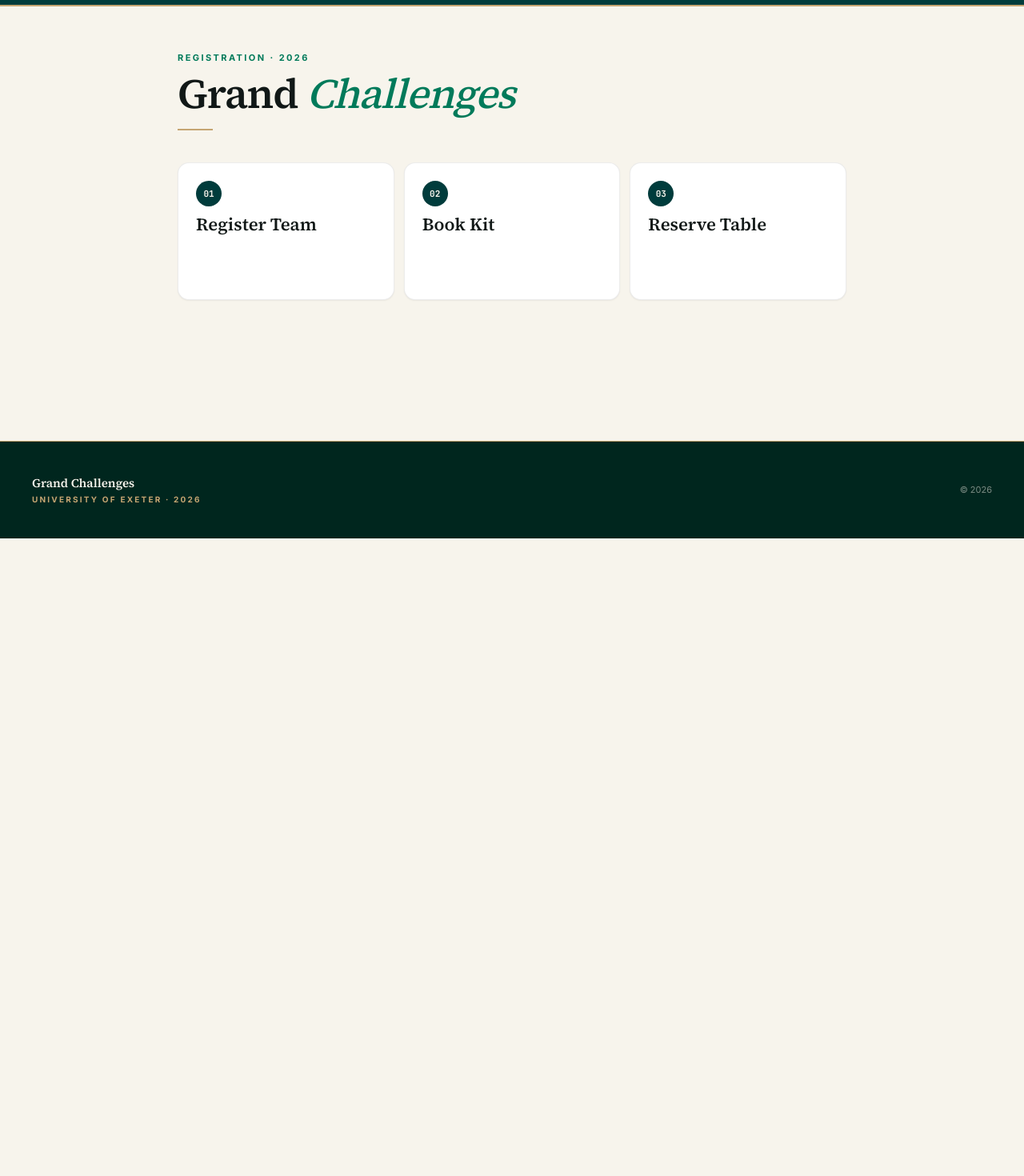
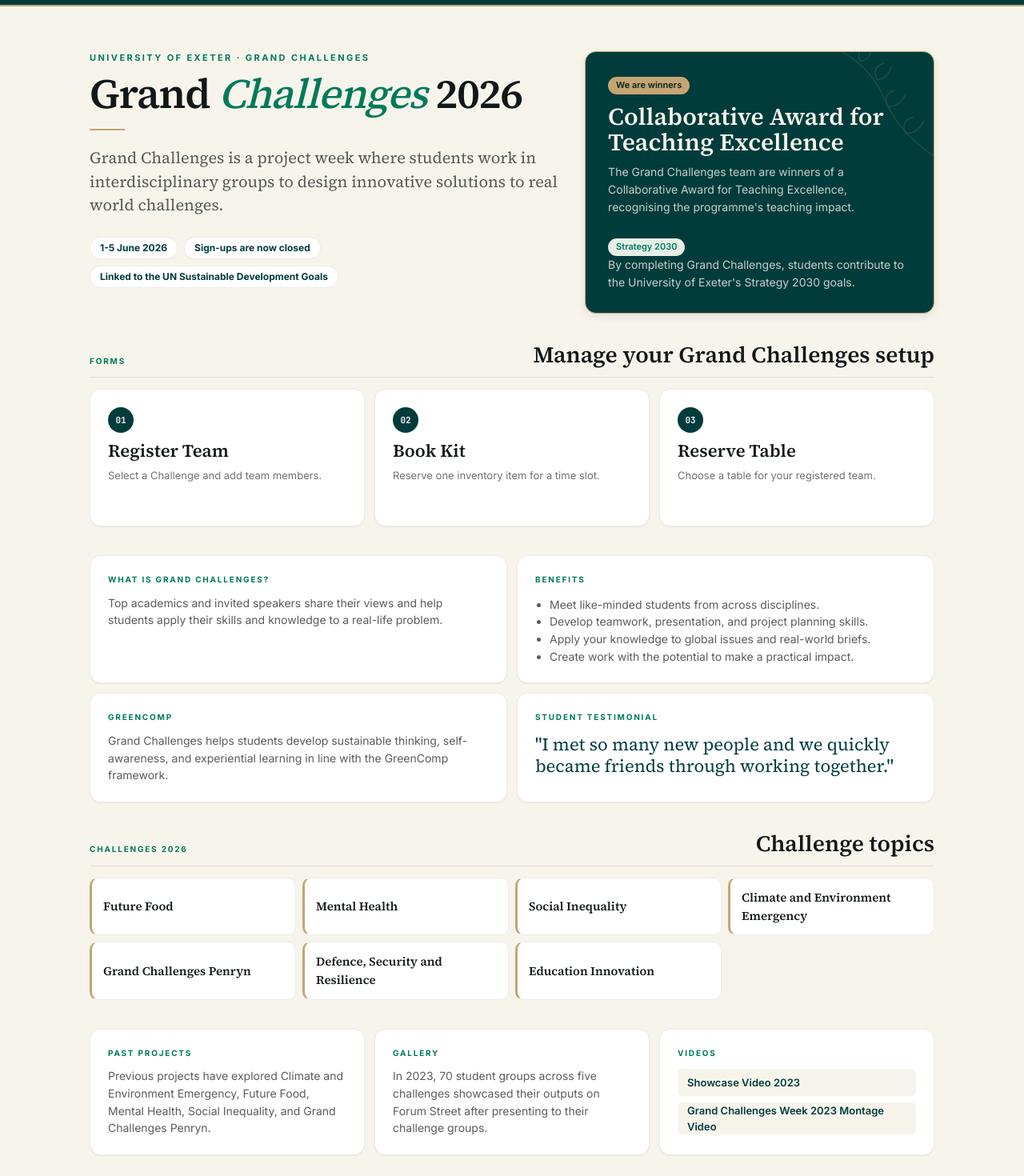
Before and after one commit to UoeExpolab/gc-reg-2026, a Next.js app: page / in a window 1280 px wide. Shown: the part 60-1530 px from the top of the page at 80% size. Before the commit the page ends 800 px from the top, so only its background shows below. Built offline with nearby package versions, Linux system fonts and the light colour scheme.

Commit message:
added landing page

```diff
--- a/app/api/teams/route.ts
+++ b/app/api/teams/route.ts
@@ -31,11 +31,10 @@
 
   try {
     const body = await request.json();
-    const { studentIds, challengeId, projectName } = body;
-    const cleanProjectName = typeof projectName === 'string' ? projectName.trim() : '';
+    const { studentIds, challengeId } = body;
 
-    if (!Array.isArray(studentIds) || studentIds.length === 0 || !challengeId || !cleanProjectName) {
-      return NextResponse.json({ error: 'Students, challenge, and project name are required' }, { status: 400 });
+    if (!Array.isArray(studentIds) || studentIds.length === 0 || !challengeId) {
+      return NextResponse.json({ error: 'Students and challenge are required' }, { status: 400 });
     }
 
     // Auto-calculate the next group number for this challenge
@@ -68,7 +67,6 @@
       "Students": studentIds,
       "Challenges": [challengeId],
       "Group Number": assignedGroupNumber,
-      "Project Name": cleanProjectName,
     };
 
     const newTeam = await base('Teams').create([{ fields }]);
--- a/app/globals.css
+++ b/app/globals.css
@@ -129,6 +129,7 @@
 
 /* FORM INDEX */
 .form-index,.form-page{max-width:900px;margin:0 auto;padding:56px 32px 96px;}
+.form-index{max-width:1120px;}
 .form-index-heading,.form-page-heading{margin-bottom:40px;}
 .form-index-heading .eyebrow,.form-page-heading .eyebrow{font-size:11px;font-weight:700;letter-spacing:0.22em;text-transform:uppercase;color:var(--exeter-sprig);margin-bottom:10px;}
 .form-index-heading h1,.form-page-heading h1{font-family:var(--font-serif);font-size:clamp(36px,5vw,52px);line-height:1;letter-spacing:-0.025em;font-weight:600;margin:0;color:var(--ink);}
@@ -140,9 +141,35 @@
 .form-link-card .marker{width:32px;height:32px;border-radius:999px;background:var(--exeter-green);color:var(--on-green);display:flex;align-items:center;justify-content:center;font-family:var(--font-mono);font-size:11px;font-weight:700;}
 .form-link-card .label{font-family:var(--font-serif);font-size:22px;font-weight:600;line-height:1.1;}
 .form-link-card .hint{font-size:13px;color:var(--ink-60);line-height:1.45;}
-.back-link{display:inline-flex;margin-bottom:18px;font-size:13px;font-weight:600;color:var(--ink-60);}
-.back-link:hover{color:var(--exeter-sprig);text-decoration:none;}
-@media(max-width:760px){.form-index,.form-page{padding:40px 20px 56px;}.form-index-grid{grid-template-columns:1fr;}.topbar{padding:0 20px;}.topbar .nav{display:none;}}
+.home-page{display:flex;flex-direction:column;gap:36px;}
+.home-intro{display:grid;grid-template-columns:minmax(0,1.15fr) minmax(300px,0.85fr);gap:28px;align-items:stretch;}
+.home-intro .form-index-heading{margin-bottom:20px;}
+.home-lede{font-family:var(--font-serif);font-size:20px;line-height:1.48;color:var(--ink-70);max-width:720px;margin:0;}
+.home-meta{display:flex;flex-wrap:wrap;gap:8px;margin-top:24px;}
+.home-meta span{display:inline-flex;align-items:center;min-height:28px;padding:0 12px;border-radius:999px;background:var(--white);border:1px solid var(--ink-08);font-size:12px;font-weight:700;color:var(--exeter-green);}
+.home-highlight{position:relative;overflow:hidden;background:var(--exeter-green);color:var(--on-green);border-radius:var(--radius-lg);padding:28px;border:1px solid var(--exeter-gold);box-shadow:var(--shadow-md);display:flex;flex-direction:column;justify-content:space-between;gap:26px;}
+.home-highlight h2{font-family:var(--font-serif);font-size:30px;line-height:1.08;font-weight:600;margin:12px 0 10px;color:var(--on-green);}
+.home-highlight p{margin:0;color:var(--on-green-80);font-size:14px;line-height:1.55;}
+.home-flourish{position:absolute;right:-28px;top:-24px;width:180px;height:180px;color:var(--exeter-gold);background:currentColor;opacity:0.18;mask:url("/assets/botanical-flourish.svg") center/contain no-repeat;-webkit-mask:url("/assets/botanical-flourish.svg") center/contain no-repeat;}
+.landing-section{display:flex;flex-direction:column;gap:14px;}
+.section-heading{display:flex;align-items:end;justify-content:space-between;gap:16px;border-bottom:1px solid var(--ink-10);padding-bottom:12px;}
+.section-heading .eyebrow,.info-panel .eyebrow{font-size:10px;font-weight:700;letter-spacing:0.18em;text-transform:uppercase;color:var(--exeter-sprig);}
+.section-heading h2{font-family:var(--font-serif);font-size:28px;line-height:1.1;font-weight:600;margin:0;}
+.landing-grid{display:grid;grid-template-columns:repeat(2,minmax(0,1fr));gap:12px;}
+.landing-grid.compact{grid-template-columns:repeat(3,minmax(0,1fr));}
+.info-panel{background:var(--white);border:1px solid var(--ink-08);border-radius:var(--radius-lg);box-shadow:var(--shadow-sm);padding:22px;}
+.info-panel p,.info-panel li{font-size:14px;line-height:1.55;color:var(--ink-70);}
+.info-panel p{margin:10px 0 0;}
+.info-panel ul{margin:12px 0 0;padding-left:18px;}
+.quote-panel blockquote{font-family:var(--font-serif);font-size:22px;line-height:1.25;color:var(--exeter-green);margin:12px 0 0;}
+.challenge-grid{display:grid;grid-template-columns:repeat(auto-fill,minmax(220px,1fr));gap:8px;}
+.challenge-chip{display:flex;align-items:center;min-height:48px;background:var(--white);border:1px solid var(--ink-08);border-left:3px solid var(--exeter-gold);border-radius:var(--radius-md);padding:12px 14px;font-family:var(--font-serif);font-weight:600;color:var(--ink);}
+.video-links{display:flex;flex-direction:column;gap:8px;margin-top:12px;}
+.video-links span{display:flex;align-items:center;min-height:34px;padding:0 12px;border-radius:var(--radius-sm);background:var(--paper);font-size:13px;font-weight:600;color:var(--exeter-green);}
+.back-link{display:inline-flex;align-items:center;min-height:38px;margin-bottom:22px;padding:0 14px;border-radius:var(--radius-md);background:var(--exeter-green);color:var(--on-green);border:1px solid var(--exeter-gold);box-shadow:var(--shadow-sm);font-size:13px;font-weight:700;}
+.back-link:hover{background:var(--exeter-green-deep);color:var(--on-green);text-decoration:none;}
+@media(max-width:860px){.home-intro,.landing-grid,.landing-grid.compact{grid-template-columns:1fr;}}
+@media(max-width:760px){.form-index,.form-page{padding:40px 20px 56px;}.form-index-grid{grid-template-columns:1fr;}.topbar{padding:0 20px;}.topbar .nav{display:none;}.section-heading{display:block;}.section-heading h2{margin-top:6px;}.home-highlight h2{font-size:26px;}}
 
 /* FORM CARD */
 .reg-main{min-width:0;}
@@ -208,6 +235,10 @@
 .summary .k{font-size:10px;letter-spacing:0.12em;text-transform:uppercase;color:var(--ink-60);font-weight:700;margin-bottom:3px;}
 .summary .v{font-size:14px;color:var(--ink);font-weight:500;font-family:var(--font-serif);}
 .summary .v.mono{font-family:var(--font-mono);color:var(--exeter-sprig);font-weight:600;}
+.team-confirmation{background:var(--success-bg);border:1px solid rgba(47,107,74,0.22);border-left:3px solid var(--success);border-radius:var(--radius-md);padding:18px 20px;margin:0 0 22px;}
+.team-confirmation .k{font-size:10px;letter-spacing:0.12em;text-transform:uppercase;color:var(--success);font-weight:700;margin-bottom:4px;}
+.team-confirmation .v{font-family:var(--font-serif);font-size:19px;color:var(--ink);line-height:1.3;}
+.team-confirmation strong{font-family:var(--font-mono);color:var(--exeter-sprig);}
 
 /* BOOKING WINDOW */
 .booking-window-panel{background:var(--paper-deep);border:1px solid var(--ink-08);border-left:3px solid var(--exeter-gold);border-radius:var(--radius-md);padding:22px 24px;}
@@ -256,15 +287,13 @@
 
 /* KIT CARDS */
 .kit-list{display:flex;flex-direction:column;gap:8px;}
-.kit-card{display:grid;grid-template-columns:44px 1fr auto;gap:14px;align-items:center;padding:14px 16px;background:var(--white);border:1px solid var(--ink-10);border-radius:var(--radius-md);cursor:pointer;transition:all var(--dur) var(--ease-out);}
+.kit-card{display:grid;grid-template-columns:44px 1fr;gap:14px;align-items:center;padding:14px 16px;background:var(--white);border:1px solid var(--ink-10);border-radius:var(--radius-md);cursor:pointer;transition:all var(--dur) var(--ease-out);}
 .kit-card:hover{border-color:var(--exeter-sprig);background:var(--paper);}
 .kit-card.selected{border-color:var(--exeter-sprig);background:var(--white);box-shadow:0 0 0 1px var(--exeter-sprig) inset;}
 .kit-card .ico{width:40px;height:40px;border-radius:var(--radius-sm);background:var(--paper-deep);color:var(--exeter-sprig);display:flex;align-items:center;justify-content:center;}
 .kit-card.selected .ico{background:var(--exeter-sprig);color:var(--on-green);}
 .kit-card .main .title{font-family:var(--font-serif);font-size:16px;font-weight:600;line-height:1.2;}
 .kit-card .main .sub{font-size:12px;color:var(--ink-60);margin-top:2px;}
-.kit-card .check{width:22px;height:22px;border-radius:var(--radius-xs);border:1px solid var(--ink-10);display:flex;align-items:center;justify-content:center;color:transparent;transition:all var(--dur) var(--ease-out);flex-shrink:0;}
-.kit-card.selected .check{background:var(--exeter-sprig);border-color:var(--exeter-sprig);color:var(--on-green);}
 
 /* SLOTS */
 .slots{display:grid;grid-template-columns:repeat(auto-fill,minmax(200px,1fr));gap:8px;}
--- a/app/page.tsx
+++ b/app/page.tsx
@@ -1,32 +1,158 @@
 import Link from "next/link";
 
-const TABS = [
-  { href: "/team", value: "01", label: "Register Team" },
-  { href: "/kit", value: "02", label: "Book Kit" },
-  { href: "/table", value: "03", label: "Reserve Table" },
+const FORM_LINKS = [
+  { href: "/team", value: "01", label: "Register Team", hint: "Select a Challenge and add team members." },
+  { href: "/kit", value: "02", label: "Book Kit", hint: "Reserve one inventory item for a time slot." },
+  { href: "/table", value: "03", label: "Reserve Table", hint: "Choose a table for your registered team." },
+];
+
+const CHALLENGES = [
+  "Future Food",
+  "Mental Health",
+  "Social Inequality",
+  "Climate and Environment Emergency",
+  "Grand Challenges Penryn",
+  "Defence, Security and Resilience",
+  "Education Innovation",
+];
+
+const BENEFITS = [
+  "Meet like-minded students from across disciplines.",
+  "Develop teamwork, presentation, and project planning skills.",
+  "Apply your knowledge to global issues and real-world briefs.",
+  "Create work with the potential to make a practical impact.",
+];
+
+const VIDEO_LINKS = [
+  "Showcase Video 2023",
+  "Grand Challenges Week 2023 Montage Video",
 ];
 
 export default function Home() {
   return (
-    <main className="form-index">
+    <main className="form-index home-page">
+      <section className="home-intro">
+        <div>
           <div className="form-index-heading">
-        <div className="eyebrow">
-          Registration · 2026
-        </div>
+            <div className="eyebrow">University of Exeter · Grand Challenges</div>
             <h1>
-          Grand <em>Challenges</em>
+              Grand <em>Challenges</em> 2026
             </h1>
             <div className="gold-rule" />
           </div>
+          <p className="home-lede">
+            Grand Challenges is a project week where students work in interdisciplinary groups
+            to design innovative solutions to real world challenges.
+          </p>
+          <div className="home-meta">
+            <span>1-5 June 2026</span>
+            <span>Sign-ups are now closed</span>
+            <span>Linked to the UN Sustainable Development Goals</span>
+          </div>
+        </div>
+        <div className="home-highlight" aria-label="Grand Challenges award and Strategy 2030 highlights">
+          <div className="home-flourish" />
+          <div>
+            <span className="badge badge-gold">We are winners</span>
+            <h2>Collaborative Award for Teaching Excellence</h2>
+            <p>
+              The Grand Challenges team are winners of a Collaborative Award for Teaching
+              Excellence, recognising the programme&apos;s teaching impact.
+            </p>
+          </div>
+          <div>
+            <span className="badge badge-sprig">Strategy 2030</span>
+            <p>
+              By completing Grand Challenges, students contribute to the University of Exeter&apos;s
+              Strategy 2030 goals.
+            </p>
+          </div>
+        </div>
+      </section>
 
+      <section className="landing-section" aria-labelledby="forms-heading">
+        <div className="section-heading">
+          <div className="eyebrow">Forms</div>
+          <h2 id="forms-heading">Manage your Grand Challenges setup</h2>
+        </div>
         <div className="form-index-grid">
-        {TABS.map(t => (
+          {FORM_LINKS.map(t => (
             <Link key={t.href} href={t.href} className="form-link-card">
               <span className="marker">{t.value}</span>
               <span className="label">{t.label}</span>
+              <span className="hint">{t.hint}</span>
             </Link>
           ))}
         </div>
+      </section>
+
+      <section className="landing-section landing-grid" aria-label="Programme information">
+        <article className="info-panel">
+          <div className="eyebrow">What is Grand Challenges?</div>
+          <p>
+            Top academics and invited speakers share their views and help students apply their
+            skills and knowledge to a real-life problem.
+          </p>
+        </article>
+        <article className="info-panel">
+          <div className="eyebrow">Benefits</div>
+          <ul>
+            {BENEFITS.map(benefit => (
+              <li key={benefit}>{benefit}</li>
+            ))}
+          </ul>
+        </article>
+        <article className="info-panel">
+          <div className="eyebrow">GreenComp</div>
+          <p>
+            Grand Challenges helps students develop sustainable thinking, self-awareness, and
+            experiential learning in line with the GreenComp framework.
+          </p>
+        </article>
+        <article className="info-panel quote-panel">
+          <div className="eyebrow">Student testimonial</div>
+          <blockquote>
+            &quot;I met so many new people and we quickly became friends through working together.&quot;
+          </blockquote>
+        </article>
+      </section>
+
+      <section className="landing-section" aria-labelledby="challenges-heading">
+        <div className="section-heading">
+          <div className="eyebrow">Challenges 2026</div>
+          <h2 id="challenges-heading">Challenge topics</h2>
+        </div>
+        <div className="challenge-grid">
+          {CHALLENGES.map(challenge => (
+            <span key={challenge} className="challenge-chip">{challenge}</span>
+          ))}
+        </div>
+      </section>
+
+      <section className="landing-section landing-grid compact" aria-label="Past projects and media">
+        <article className="info-panel">
+          <div className="eyebrow">Past Projects</div>
+          <p>
+            Previous projects have explored Climate and Environment Emergency, Future Food,
+            Mental Health, Social Inequality, and Grand Challenges Penryn.
+          </p>
+        </article>
+        <article className="info-panel">
+          <div className="eyebrow">Gallery</div>
+          <p>
+            In 2023, 70 student groups across five challenges showcased their outputs on
+            Forum Street after presenting to their challenge groups.
+          </p>
+        </article>
+        <article className="info-panel">
+          <div className="eyebrow">Videos</div>
+          <div className="video-links">
+            {VIDEO_LINKS.map(video => (
+              <span key={video}>{video}</span>
+            ))}
+          </div>
+        </article>
+      </section>
     </main>
   );
 }
--- a/components/form-page-shell.tsx
+++ b/components/form-page-shell.tsx
@@ -12,7 +12,7 @@
     <main className="form-page">
       <div className="form-page-heading">
         <Link href="/" className="back-link">
-          Back to forms
+          Back to all forms
         </Link>
         <div className="eyebrow">{eyebrow}</div>
         <h1>
```
Also changed, not shown: components/booking-form.tsx (+2 -7 lines), components/team-registration-form.tsx (+15 -13 lines). Lines whose indentation alone changed are shown as unchanged.
